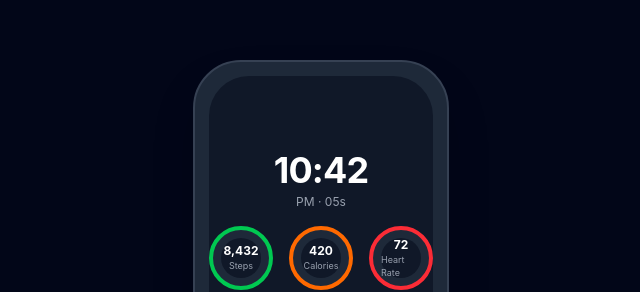
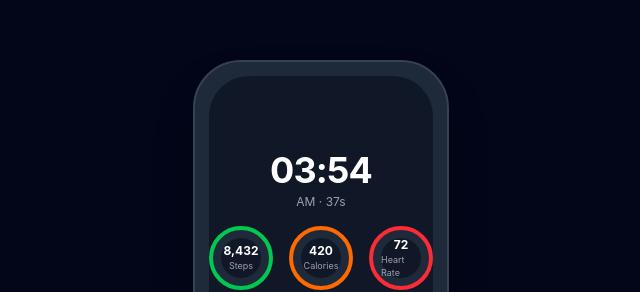
Before and after one commit to chrlsbrynttt/omniwatch-ui, a React (Vite) app: page / in a window 1280 px wide. Shown: the part 180-472 px from the top of the page, without its empty margins (319-959 px from the left). Built offline with nearby package versions, Linux system fonts and the light colour scheme.

Commit message:
feat: add live clock with useState and setInterval

```diff
--- a/src/App.jsx
+++ b/src/App.jsx
@@ -1,3 +1,4 @@
+import { useState, useEffect } from 'react'   // ← add this
 import WatchFrame from './components/WatchFrame'
 import TimeDisplay from './components/TimeDisplay'
 import StopwatchWidget from './components/StopwatchWidget'
@@ -5,11 +6,23 @@ import StatRing from './components/StatRing'
 
 function App() {
   const currentMode = 'clock'
+  const [time, setTime] = useState(new Date())   // ← state at top level
+
+  useEffect(() => {                              // ← hook at top level, NOT inside JSX
+    const id = setInterval(() => setTime(new Date()), 1000)
+    return () => clearInterval(id)
+  }, [])
+
   return (
     <div className="min-h-screen bg-slate-950 flex items-center justify-center">
       <WatchFrame>
         {currentMode === 'clock' && (
-          <TimeDisplay hours="22" minutes="42" seconds="05" format="12" />
+          <TimeDisplay                           // ← live values, not hardcoded strings
+            hours={time.getHours() % 12 || 12}
+            minutes={String(time.getMinutes()).padStart(2, '0')}
+            seconds={String(time.getSeconds()).padStart(2, '0')}
+            format="12"
+          />
         )}
         <div className="flex gap-4">
           <StatRing label="Steps" value="8,432" target="10,000" color="border-green-500" />
```
